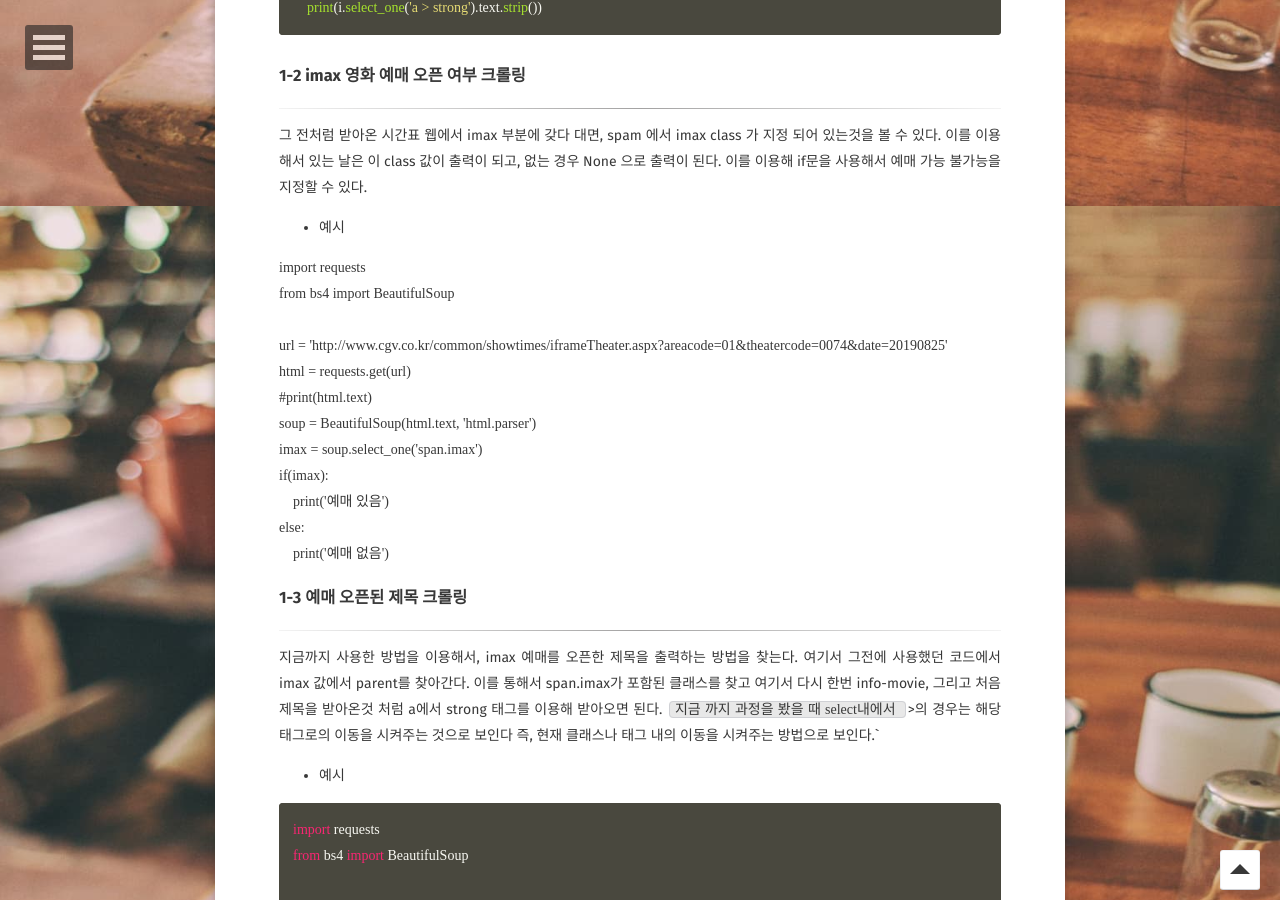
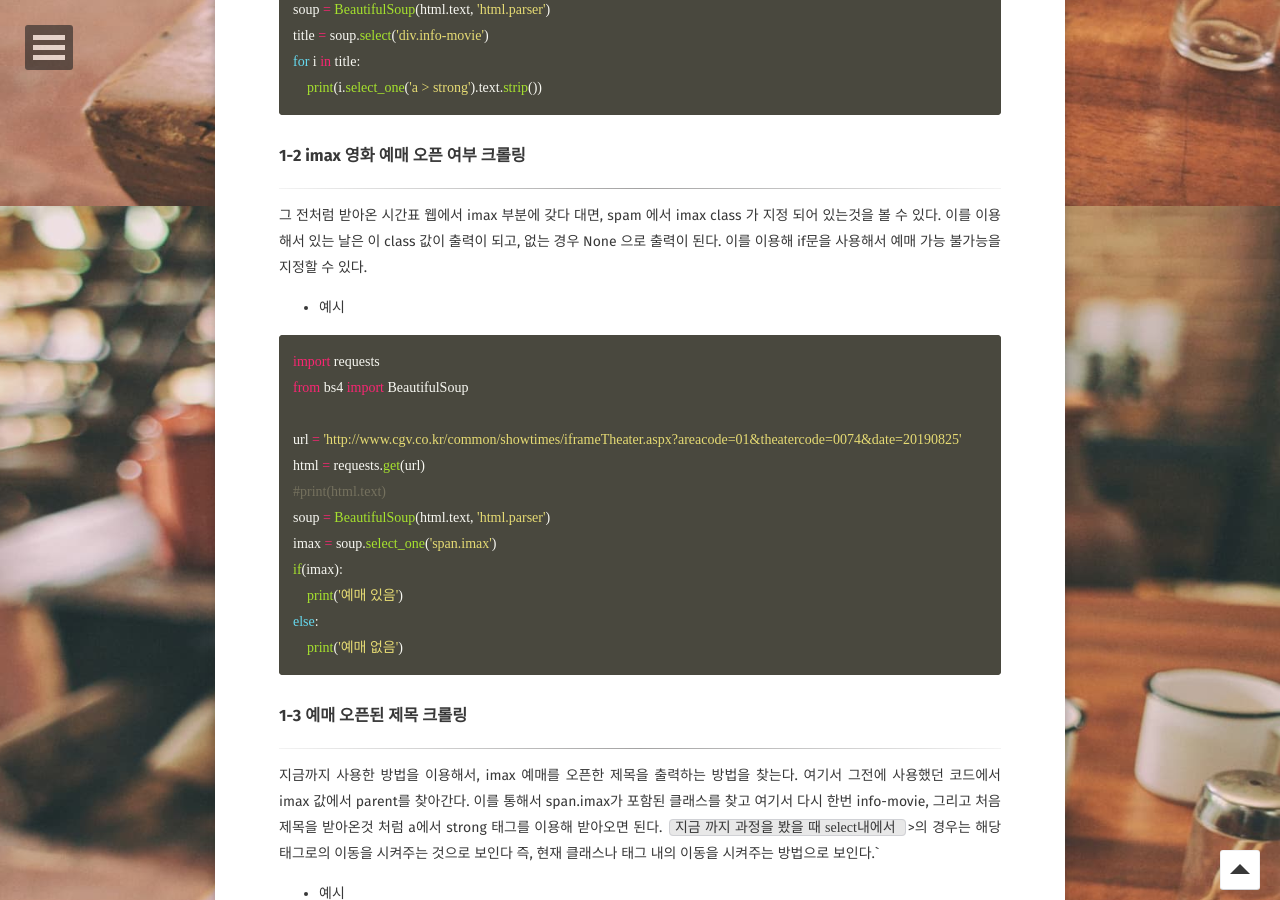
Before and after one commit to smilelife12/smilelife12.github.io, a Jekyll site: the page built from _posts/2019-08-14-Webcrawling.md, in a window 1280 px wide and 900 px high, scrolled down 1594 px. Built offline with Jekyll 4.4.1, drawn with Linux system fonts in a browser that asks for light colours; some web fonts are replaced.

Commit message:
Update 2019-08-14-Webcrawling.md

````diff
--- a/_posts/2019-08-14-Webcrawling.md
+++ b/_posts/2019-08-14-Webcrawling.md
@@ -18,7 +18,11 @@ comments: false
 
 ### 0-1 웹크롤링 준비하기
 - - -
-웹크롤링을 하는 방법은 bs4를 이용해서 진행할 예정이고, 이를 설치한다. bs4는 간단하게 anaconda를 이용해서 설치를 마쳤다. 설치방법은 `conda install -c anaconda beautifulsoup4`를 cmd창에서 작성하면 설치가 된다.
+웹크롤링을 하는 방법은 bs4를 이용해서 진행할 예정이고, 이를 설치한다. bs4는 간단하게 anaconda를 이용해서 설치를 마쳤다. 설치방법은
+
+`conda install -c anaconda beautifulsoup4`
+
+를 cmd창에서 작성하면 설치가 된다.
 
 
 ### 0-2 request로 정보 가져오기
@@ -65,7 +69,7 @@ for i in title:
 
 - 예시
 
-```Python
+```python
 import requests
 from bs4 import BeautifulSoup
 
````
